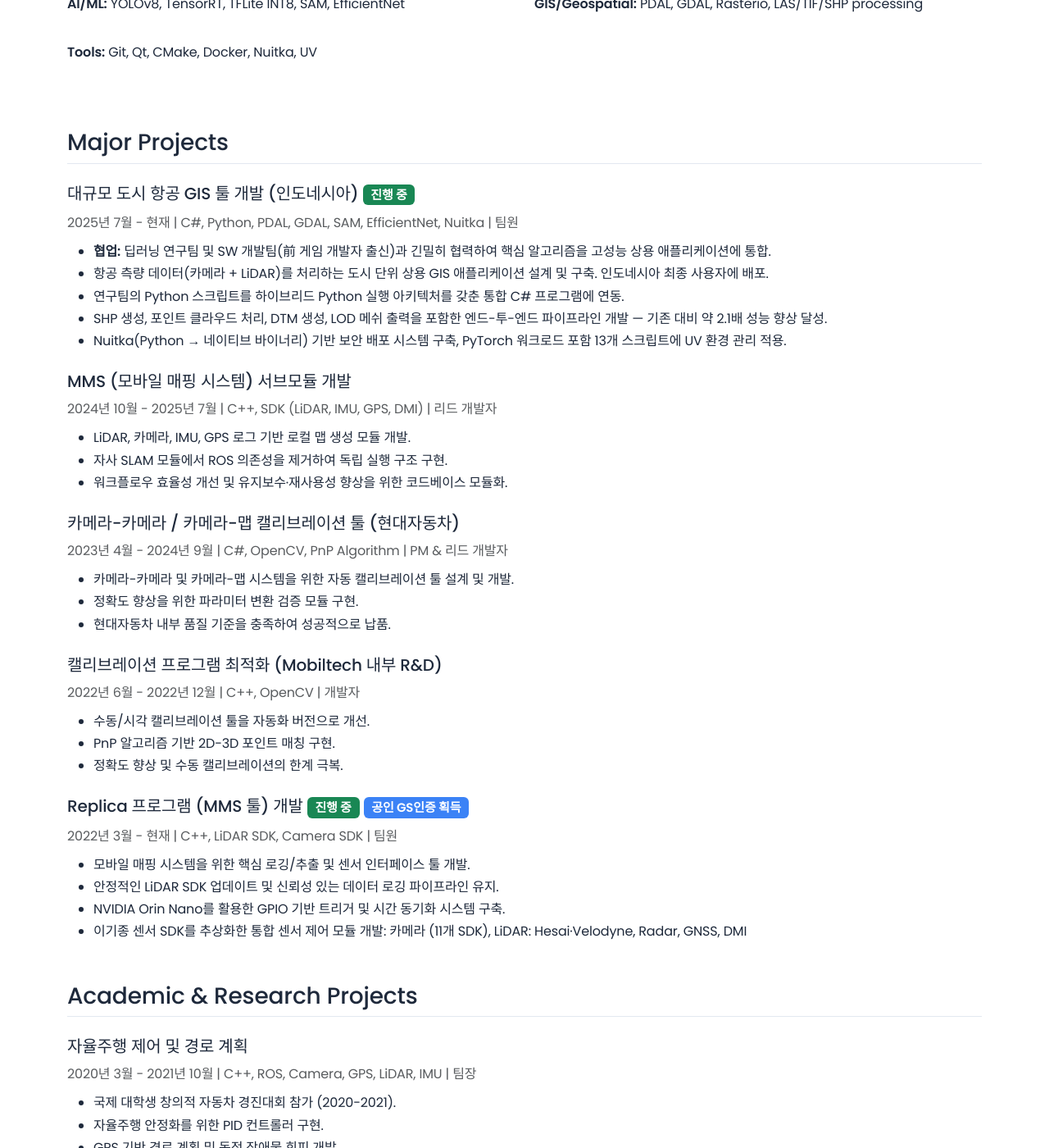
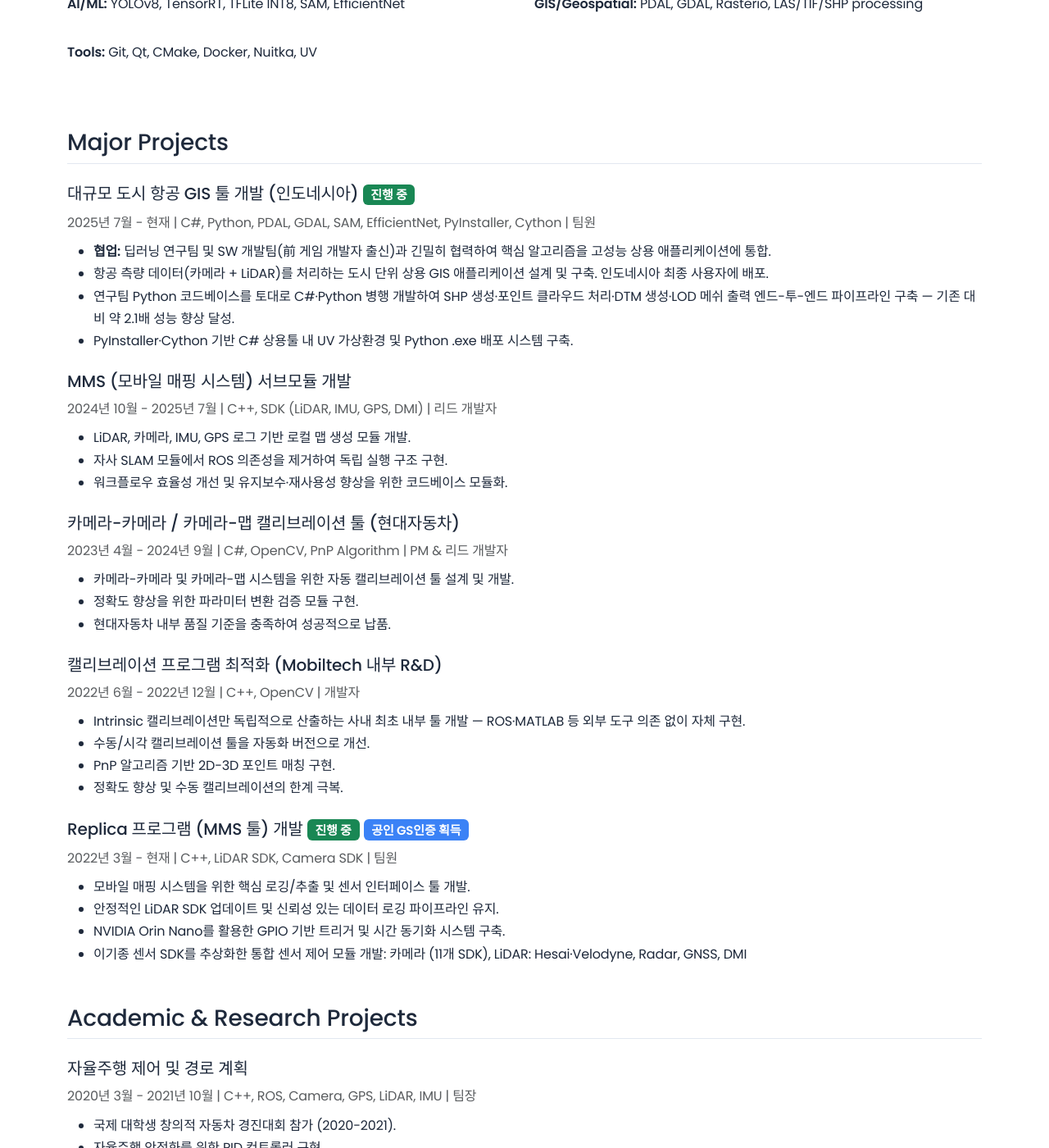
Before and after one commit to jinwoo-Sync/jinwoo-Sync.github.io, a Jekyll site: the page built from cv.html, in a window 1280 px wide and 1400 px high, scrolled down 760 px. Shown: the whole window at 82% size. Built offline with Jekyll 4.4.1, drawn with Linux system fonts in a browser that asks for light colours.

Commit message:
수정되어야 될 부분들 수정

```diff
--- a/cv.html
+++ b/cv.html
@@ -59,13 +59,12 @@ title: CV
 
     <article class="mb-4">
       <h3 class="h5 mb-2">대규모 도시 항공 GIS 툴 개발 (인도네시아) <span class="badge bg-success">진행 중</span></h3>
-      <p class="text-muted mb-2">2025년 7월 - 현재 | C#, Python, PDAL, GDAL, SAM, EfficientNet, Nuitka | 팀원</p>
+      <p class="text-muted mb-2">2025년 7월 - 현재 | C#, Python, PDAL, GDAL, SAM, EfficientNet, PyInstaller, Cython | 팀원</p>
       <ul>
         <li><strong>협업:</strong> 딥러닝 연구팀 및 SW 개발팀(前 게임 개발자 출신)과 긴밀히 협력하여 핵심 알고리즘을 고성능 상용 애플리케이션에 통합.</li>
         <li>항공 측량 데이터(카메라 + LiDAR)를 처리하는 도시 단위 상용 GIS 애플리케이션 설계 및 구축. 인도네시아 최종 사용자에 배포.</li>
-        <li>연구팀의 Python 스크립트를 하이브리드 Python 실행 아키텍처를 갖춘 통합 C# 프로그램에 연동.</li>
-        <li>SHP 생성, 포인트 클라우드 처리, DTM 생성, LOD 메쉬 출력을 포함한 엔드-투-엔드 파이프라인 개발 — 기존 대비 약 2.1배 성능 향상 달성.</li>
-        <li>Nuitka(Python → 네이티브 바이너리) 기반 보안 배포 시스템 구축, PyTorch 워크로드 포함 13개 스크립트에 UV 환경 관리 적용.</li>
+        <li>연구팀 Python 코드베이스를 토대로 C#·Python 병행 개발하여 SHP 생성·포인트 클라우드 처리·DTM 생성·LOD 메쉬 출력 엔드-투-엔드 파이프라인 구축 — 기존 대비 약 2.1배 성능 향상 달성.</li>
+        <li>PyInstaller·Cython 기반 C# 상용툴 내 UV 가상환경 및 Python .exe 배포 시스템 구축.</li>
       </ul>
     </article>
 
@@ -93,6 +92,7 @@ title: CV
       <h3 class="h5 mb-2">캘리브레이션 프로그램 최적화 (Mobiltech 내부 R&D)</h3>
       <p class="text-muted mb-2">2022년 6월 - 2022년 12월 | C++, OpenCV | 개발자</p>
       <ul>
+        <li>Intrinsic 캘리브레이션만 독립적으로 산출하는 사내 최초 내부 툴 개발 — ROS·MATLAB 등 외부 도구 의존 없이 자체 구현.</li>
         <li>수동/시각 캘리브레이션 툴을 자동화 버전으로 개선.</li>
         <li>PnP 알고리즘 기반 2D-3D 포인트 매칭 구현.</li>
         <li>정확도 향상 및 수동 캘리브레이션의 한계 극복.</li>
```
Also changed, not shown: _projects/indonesia_gis.md (+3 -3 lines).
